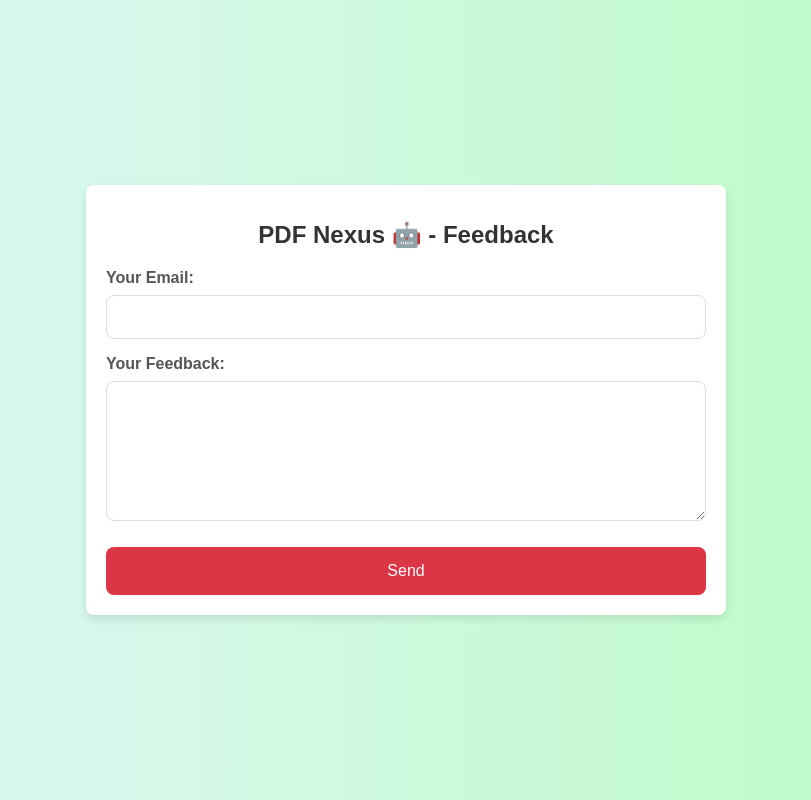
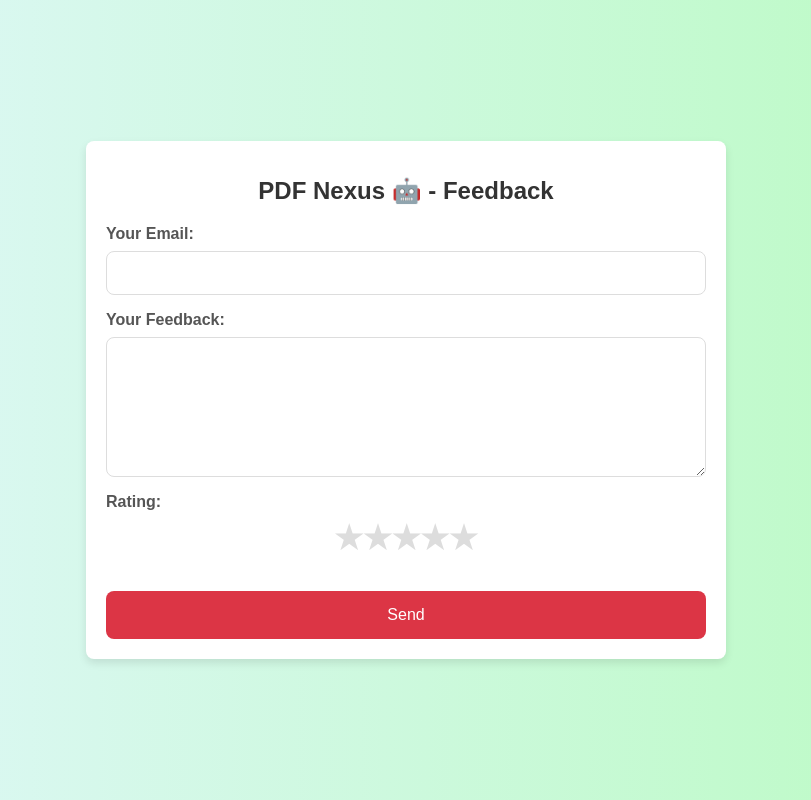
Before and after one commit to shahram8708/PDF-Nexus, a Flask app: page /feedback in a window 1280 px wide. Shown: the whole page, without its empty margins (234-1045 px from the left). Run offline with Flask 3, Linux system fonts and the light colour scheme.

Commit message:
Update feedback.html

```diff
--- a/templates/feedback.html
+++ b/templates/feedback.html
@@ -4,16 +4,13 @@
 <head>
     <meta charset="UTF-8">
     <meta name="viewport" content="width=device-width, initial-scale=1.0">
-    <link rel="shortcut icon" href="{{ url_for('static', filename='artificial-intelligence.png') }}" type="image/x-icon">
-    <meta name="viewport" content="width=device-width, initial-scale=1.0">
-    <meta name="description"
-        content="PDF Nexus 🤖 - Convert and analyze PDF content effortlessly. Upload your PDF, get instant responses, and manage your history with ease.">
-    <meta name="keywords"
-        content="PDF, PDF conversion, AI response, document analysis, file upload, history management">
+    <link rel="shortcut icon" href="{{ url_for('static', filename='artificial-intelligence.png') }}"
+        type="image/x-icon">
+    <meta name="description" content="PDF Nexus 🤖 - Provide feedback and rate our service.">
+    <meta name="keywords" content="PDF, feedback, rating, AI tools">
     <meta name="author" content="Shah Ram / PDF Nexus 🤖">
     <meta property="og:title" content="PDF Nexus 🤖 - Feedback">
-    <meta property="og:description"
-        content="Convert and analyze PDF content effortlessly. Upload your PDF, get instant responses, and manage your history with ease.">
+    <meta property="og:description" content="Provide feedback and rate our service with a 5-star rating system.">
     <meta property="og:image" content="{{ url_for('static', filename='artificial-intelligence.png') }}">
     <meta property="og:url" content="https://pdf-nexus.onrender.com/feedback">
     <title>PDF Nexus 🤖 - Feedback</title>
@@ -81,6 +78,29 @@
             min-height: 100px;
         }
 
+        .star-rating {
+            display: flex;
+            justify-content: center;
+            margin-bottom: 16px;
+        }
+
+        .star-rating input[type="radio"] {
+            display: none;
+        }
+
+        .star-rating label {
+            font-size: 2rem;
+            color: #ddd;
+            cursor: pointer;
+            transition: color 0.3s ease;
+        }
+
+        .star-rating label:hover,
+        .star-rating label:hover~label,
+        .star-rating input[type="radio"]:checked~label {
+            color: #ffcc00;
+        }
+
         input[type="submit"] {
             background-color: #dc3545;
             color: #fff;
@@ -119,6 +139,15 @@
             <label for="message">Your Feedback:</label>
             <textarea id="message" name="message" rows="6" required></textarea>
 
+            <label>Rating:</label>
+            <div class="star-rating">
+                <input type="radio" id="star5" name="rating" value="5" required><label for="star5">★</label>
+                <input type="radio" id="star4" name="rating" value="4" required><label for="star4">★</label>
+                <input type="radio" id="star3" name="rating" value="3" required><label for="star3">★</label>
+                <input type="radio" id="star2" name="rating" value="2" required><label for="star2">★</label>
+                <input type="radio" id="star1" name="rating" value="1" required><label for="star1">★</label>
+            </div>
+
             <input type="submit" value="Send">
         </form>
     </div>
```
